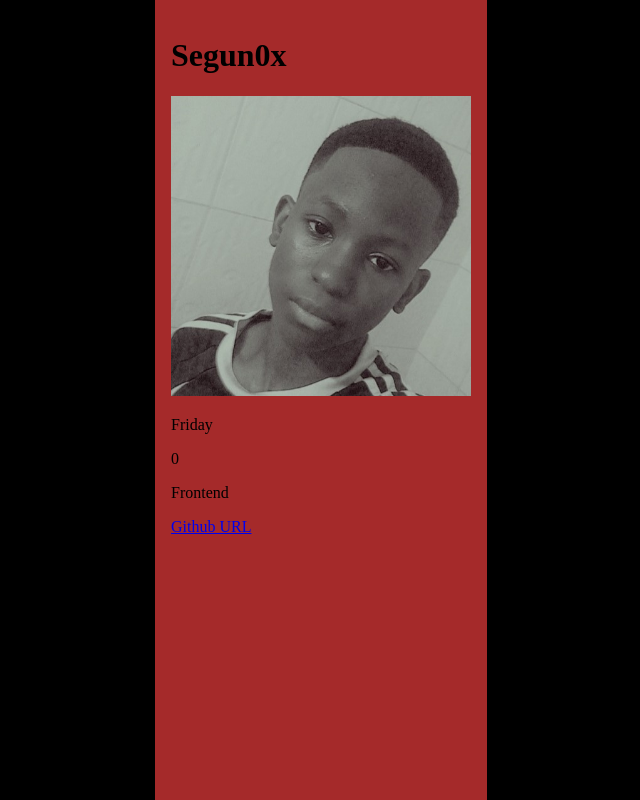
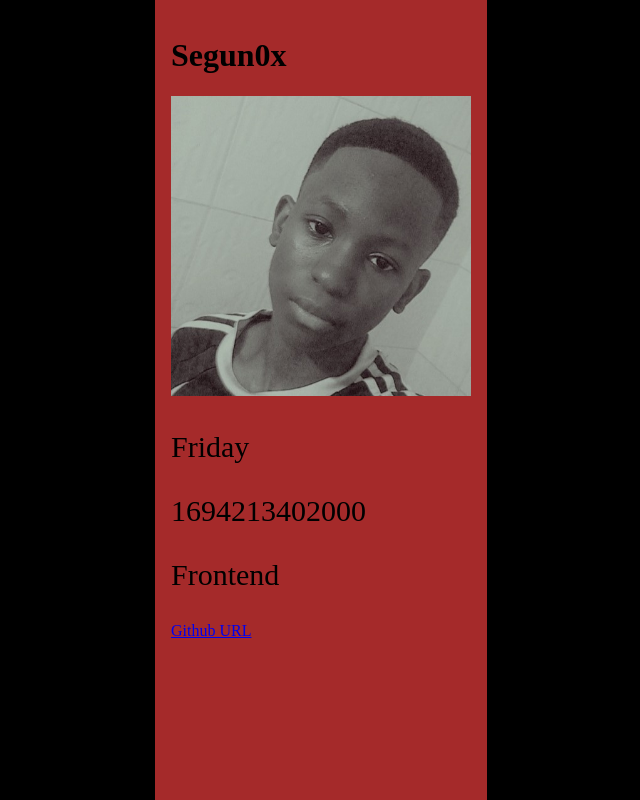
Before and after one commit to segunojo1/hng1, a plain HTML site: page index.html in a window 1280 px wide. Shown: the whole page, without its empty margins (319-959 px from the left). Drawn offline with Linux system fonts and the light colour scheme.

Commit message:
change time

```diff
--- a/script.js
+++ b/script.js
@@ -1,9 +1,8 @@
 const day = document.querySelector(".day");
 const utcTime = document.querySelector(".time");
-console.log(day);
+
 let dayOfWeek = new Date().getDay();
-let time = new Date().getUTCMilliseconds();
-console.log(time);
+let time = new Date().getTime();
 
 
     switch (dayOfWeek) {
@@ -32,6 +31,11 @@ console.log(time);
         default:
             break;
     }
-console.log(dayOfWeek);
-day.innerText = dayOfWeek;
-utcTime.innerText = time;
+    const setTime = () => {
+        time = new Date().getTime();
+        day.innerText = dayOfWeek;
+        utcTime.innerText = time;
+    }
+    setInterval(() => {
+        setTime()
+    }, 1000);
--- a/style.css
+++ b/style.css
@@ -7,9 +7,13 @@ body{
     display: flex;
     justify-content: center;
     background-color: black;
-    height: 100vh;
+    min-height: 100vh;
 }
 .main{
     background-color:brown;
     padding: 1rem;
 }
+p{
+    font-size: 30px;
+    font-weight: 500;
+}
```
